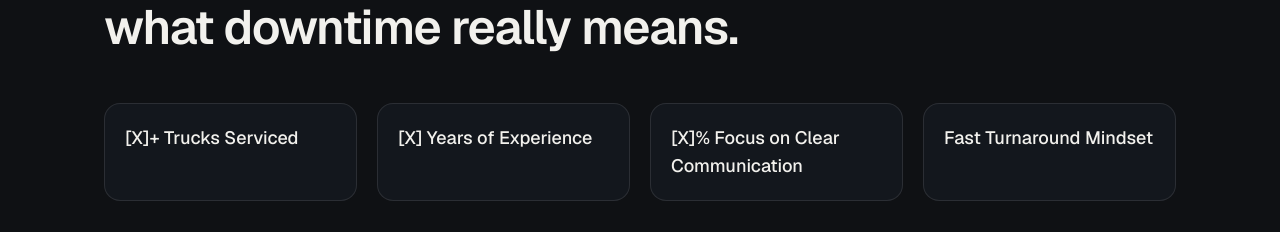
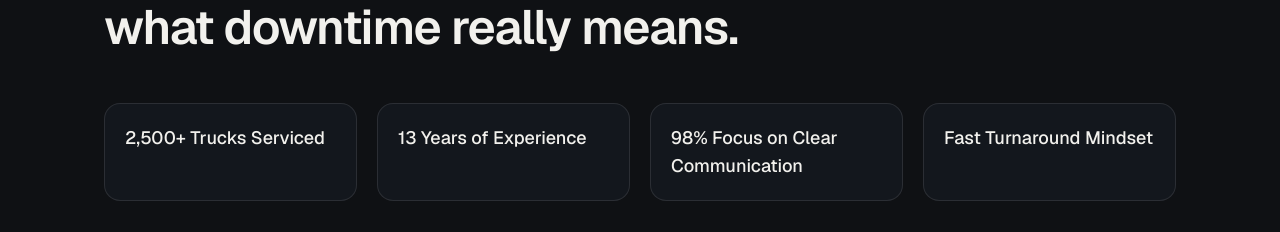
Before and after one commit to aleksandart-dotcom/TAG-Repair-Website, a Next.js app: page / in a window 1280 px wide. Shown: the part 5357-5589 px from the top of the page. Built offline with nearby package versions, Linux system fonts and the light colour scheme.

Commit message:
Update trust stats with concrete numbers.
Replace placeholder X values with production-ready social proof numbers and set years of experience to 13.

```diff
--- a/data/site-content.ts
+++ b/data/site-content.ts
@@ -89,9 +89,9 @@ export const showcaseBlocks = [
 ];
 
 export const trustStats = [
-  "[X]+ Trucks Serviced",
-  "[X] Years of Experience",
-  "[X]% Focus on Clear Communication",
+  "2,500+ Trucks Serviced",
+  "13 Years of Experience",
+  "98% Focus on Clear Communication",
   "Fast Turnaround Mindset",
 ];
 
```
